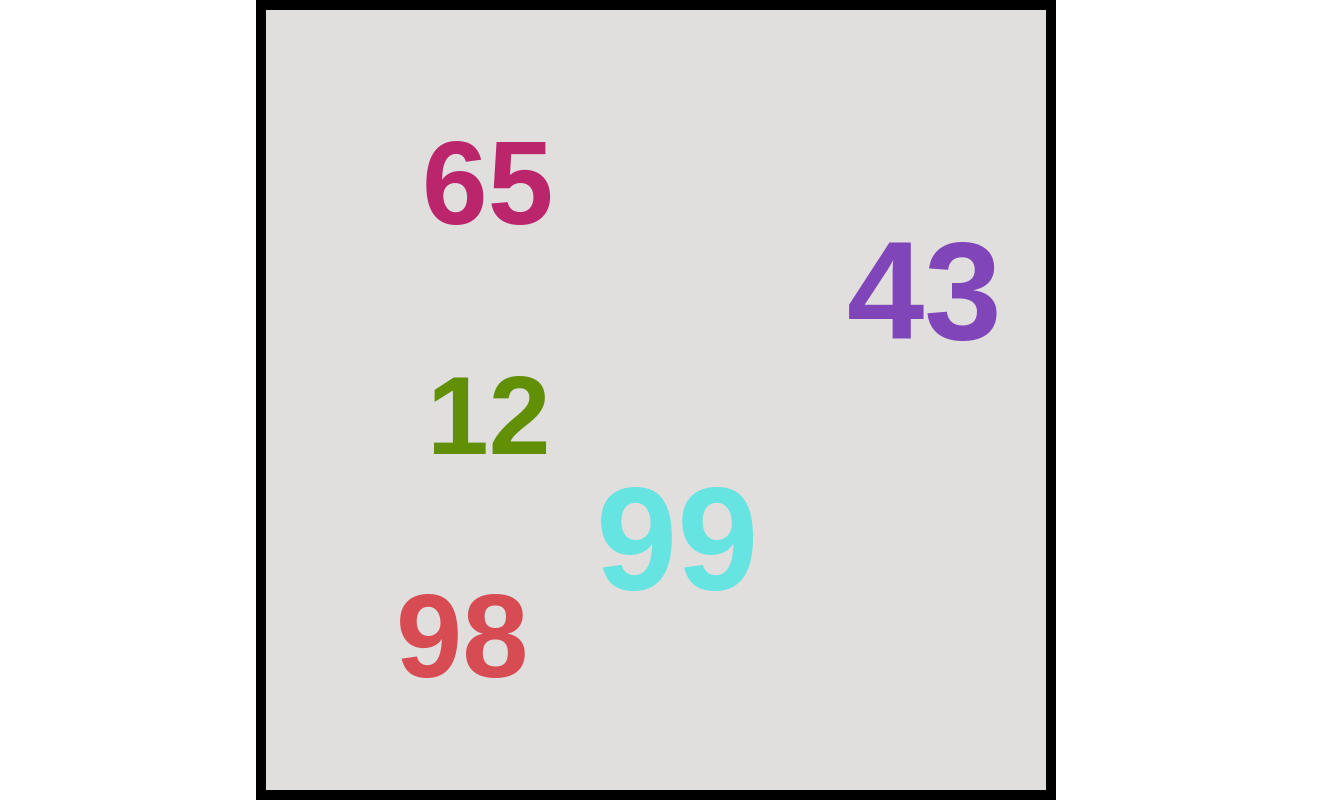
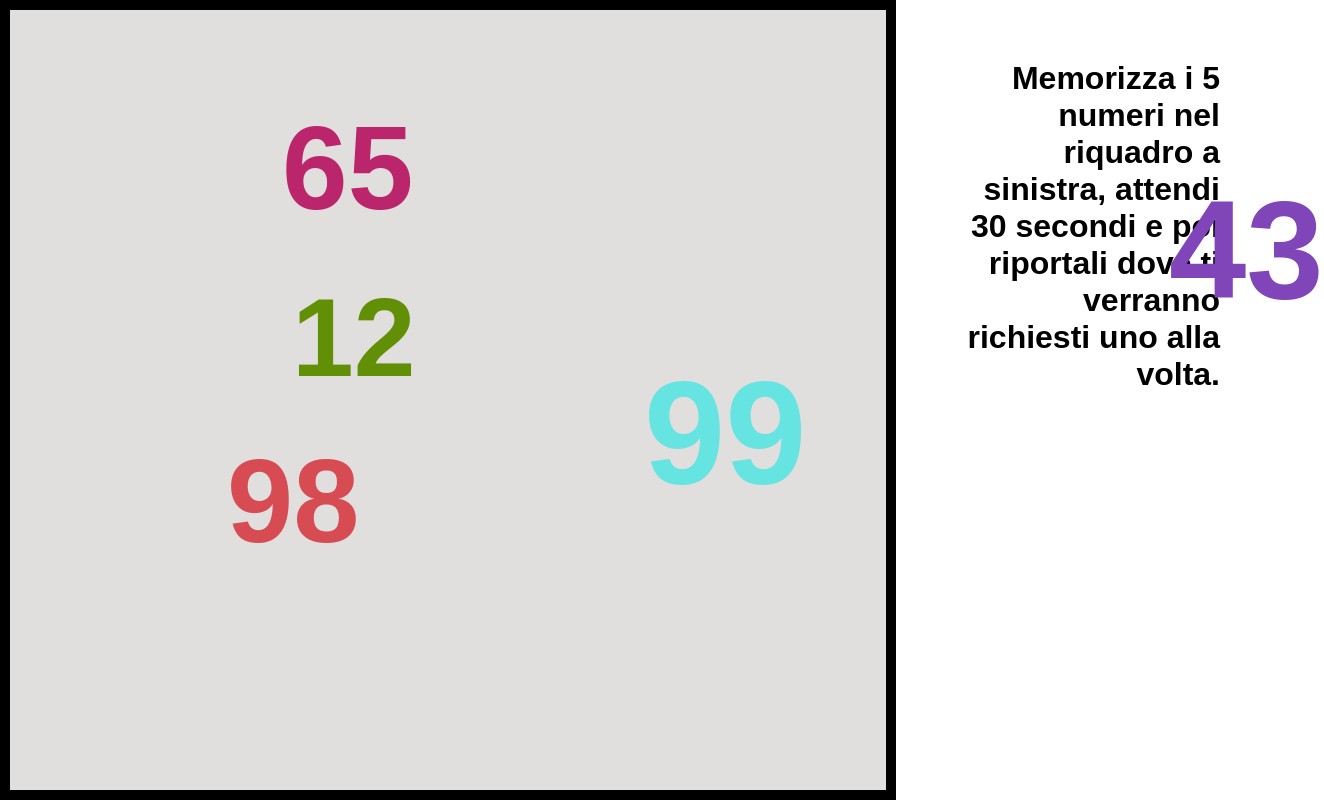
Before and after one commit to Giotreglia/js-simon, a plain HTML site: page index.html in a window 1280 px wide. Shown: the whole page, 1324 px wide, since content can reach past the window. Drawn offline with Linux system fonts and the light colour scheme.

Commit message:
Ultimissime modifiche grafiche

```diff
--- a/css/style.css
+++ b/css/style.css
@@ -10,8 +10,7 @@ main {
 }
 
 .container {
-    margin-left: 20vw;
-    width: 800px;
+    width: 70vw;
     height: 100vh;
     position: relative;
     border: solid 10px black;
@@ -23,7 +22,8 @@ main {
 }
 
 .score-container {
-    padding: 200px 50px;
+    padding: 50px;
+    width: 30vw;
 }
 
 #score {
@@ -35,7 +35,7 @@ main {
     line-height: 3rem;
 }
 
-#score, #numeri-indovinati {
+#score, #numeri-indovinati, #istruzioni {
     text-align: right;
     padding: 10px;
 }
--- a/index.html
+++ b/index.html
@@ -14,6 +14,7 @@
 
         </div>
         <div class="score-container">
+            <h1 id="istruzioni">Memorizza i 5 numeri nel riquadro a sinistra, attendi 30 secondi e poi riportali dove ti verranno richiesti uno alla volta.</h1>
             <h1 id="score"></h1>
             <h2 id="numeri-indovinati"></h2>
         </div>
--- a/js/main.js
+++ b/js/main.js
@@ -97,8 +97,8 @@ function numberContainerGenerator(number) {
     numberContainer.classList.add('number-container');
 
     // Assegno posizione random
-    let misuraX = randomPosition(50, 600);
-    let misuraY = randomPosition(50, 800);
+    let misuraX = randomPosition(50, 1200);
+    let misuraY = randomPosition(50, 600);
     numberContainer.style.position = `absolute`;
     numberContainer.style.top = misuraY;
     numberContainer.style.left = misuraX;
```
